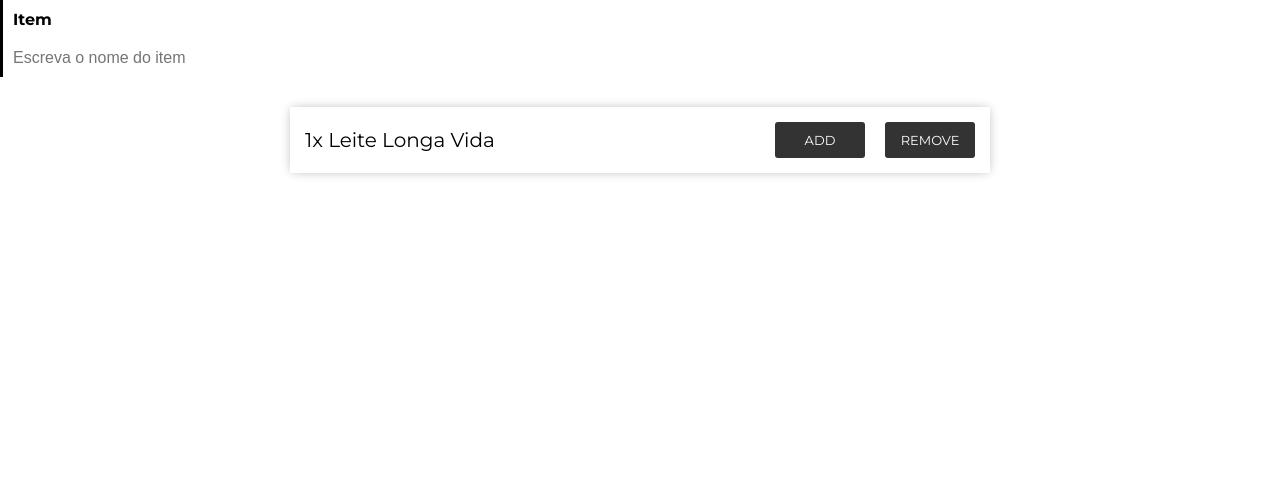
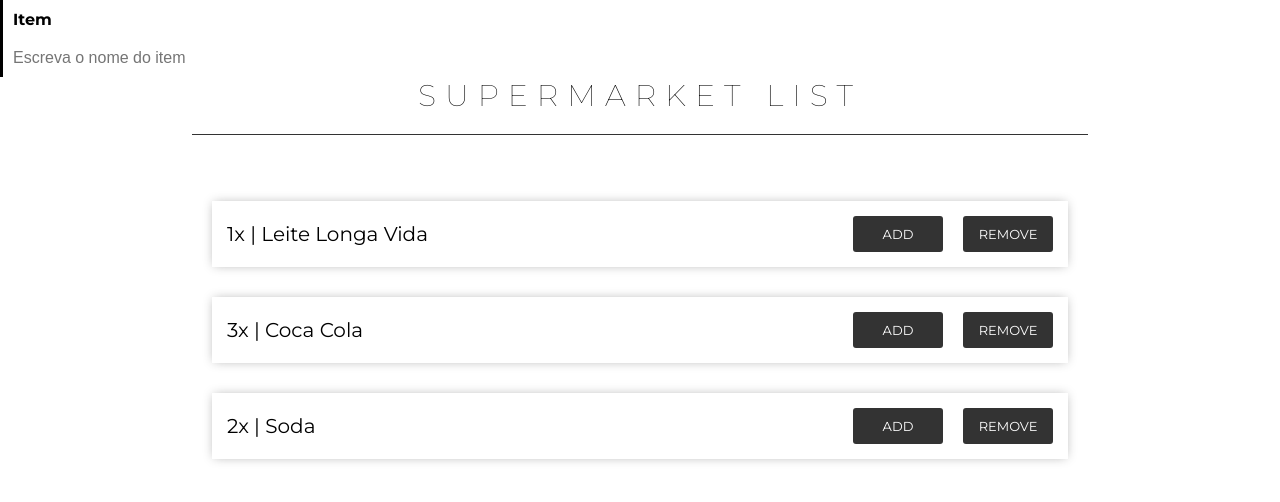
Before and after one commit to sergiohpreis/experiments, a React (Create React App) app in the folder supermarket-list/: page / in a window 1280 px wide. Shown: the top 502 px of the page. Built offline with nearby package versions, Linux system fonts and the light colour scheme.

Commit message:
supermarket-list | Creating List Component

```diff
--- a/supermarket-list/src/components/Item/Item.css
+++ b/supermarket-list/src/components/Item/Item.css
@@ -1,6 +1,5 @@
 .item {
     overflow: auto;
-    max-width: 700px;
     margin: 0 auto;
     margin-top: 30px;
     padding: 15px;
--- /dev/null
+++ b/supermarket-list/src/components/List/List.css
@@ -0,0 +1,19 @@
+.list {
+    width: 70%;
+    margin: 0 auto;
+}
+
+.list__items {
+    padding: 20px;
+}
+
+.list__title {
+    margin: 0 auto;
+    padding-bottom: 20px;
+    text-align: center;
+    font-size: 30px;
+    text-transform: uppercase;
+    letter-spacing: 9px;
+    font-weight: lighter;
+    border-bottom: 1px solid #333;
+}
--- /dev/null
+++ b/supermarket-list/src/components/List/List.js
@@ -0,0 +1,20 @@
+import React from 'react';
+
+import Item from '../Item/Item';
+
+import './List.css';
+
+const List = props => (
+    <div className="list">
+        <h3 className="list__title">{props.title}</h3>
+        <ul className="list__items">
+            {props.data.map((item, index) => <Item
+                key={index}
+                description={`${item.qtd}x | ${item.description}`}
+                handleAdd={props.handleAdd}
+                handleRemove={props.handleRemove}/>)}
+        </ul>
+    </div>
+);
+
+export default List;
--- a/supermarket-list/src/main/App.js
+++ b/supermarket-list/src/main/App.js
@@ -3,13 +3,31 @@
 import './App.css';
 
 import Input from '../components/Input/Input';
-import Item from '../components/Item/Item';
+import List from '../components/List/List';
 
+const data = [{
+    description: 'Leite Longa Vida',
+    qtd: 1
+}, {
+    description: 'Coca Cola',
+    qtd: 3
+}, {
+    description: 'Soda',
+    qtd: 2
+}];
+
+const add = () => {
+    console.log('add');
+};
+
+const remove = () => {
+    console.log('remove');
+};
 
 const App = props => (
     <div className="App">
         <Input title="Item" placeholder="Escreva o nome do item"/>
-        <Item description="1x Leite Longa Vida"/>
+        <List title="Supermarket List" data={data} handleAdd={add} handleRemove={remove}/>
     </div>
 );
 
```
